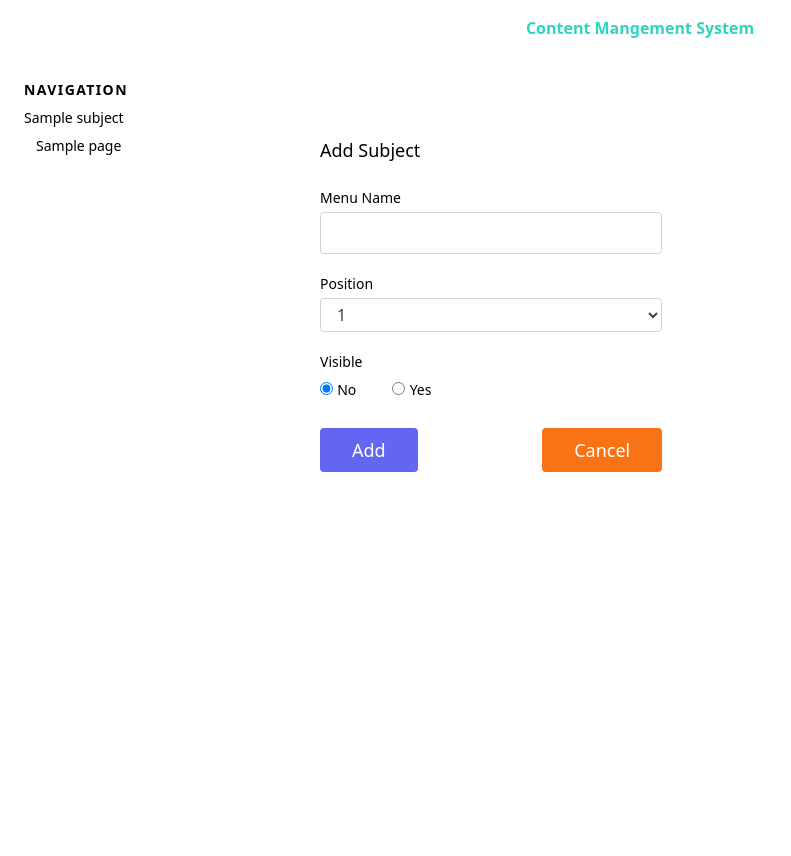
After one commit to racingfoxs/PHP-Operation, a PHP site: page /new-subject.php in a window 1280 px wide. The commit adds this page. Shown: the whole page, without its empty margins (0-791 px from the left). Run offline with PHP 8.4, Linux system fonts and the light colour scheme; tables that the repository leaves empty or names only in its code hold one stand-in row (values such as "Sample post"); some libraries are stand-ins or nearby versions.

Commit message:
Create method implemented

```diff
--- a/cms/includes/functions.php
+++ b/cms/includes/functions.php
@@ -28,5 +28,81 @@ function get_all_pages($s_id){
     confirm_query($query);
     return $pages;
 }
+function get_subject_by_id($subject_id) {
+    global $connection;
+    $query = "SELECT * ";
+    $query .= "FROM subjects ";
+    $query .= "WHERE id=" . $subject_id ." ";
+    $query .= "LIMIT 1";
+    $result_set = $connection->query($query);
+    confirm_query($result_set);
+    if ($subject = mysqli_fetch_array($result_set)) {
+        return $subject;
+    } else {
+        return NULL;
+    }
+}
+function get_page_by_id($page_id) {
+    global $connection;
+    $query = "SELECT * ";
+    $query .= "FROM pages ";
+    $query .= "WHERE id=" . $page_id ." ";
+    $query .= "LIMIT 1";
+    $result_set = $connection->query($query);
+    confirm_query($result_set);
+    if ($page = mysqli_fetch_array($result_set)) {
+        return $page;
+    } else {
+        return NULL;
+    }
+}
+
+function find_selected_page(){
+    global $subject_one;
+    global $page_one;
+    if (isset($_GET['subj'])) {
+        $subject_one = get_subject_by_id($_GET['subj']);
+        $page_one = NULL;
+    } elseif (isset($_GET['page'])) {
+        $subject_one = NULL;
+        $page_one = get_page_by_id($_GET['page']);
+    } else {
+        $subject_one = NULL;
+        $page_one = NULL;
+    }
+}
+
+function navigation($subject_one, $page_one ){
+                        $subjects = get_all_subject();
+                        $output = "";
+                        while ($subject = mysqli_fetch_array($subjects)) {
+                            $output .= "<a";
+                            $output .= " href=\"content.php?subj=" . urlencode($subject['id']) . "\"";
+
+                            if(isset($subject_one['id'])){
+                                if($subject['id'] == $subject_one['id']){
+                                    $output .= " class=\" bg-teal-800 text-white p-1 rounded-sm\"";
+                                }
+                            }
+
+                            $output .= ">{$subject["menu_name"]}</a>";
+
+
+                            $pages = get_all_pages($subject["id"]);
+                            while ($page = mysqli_fetch_array($pages)) {
+                                $output .= "<a";
+                                $output .= " class=\" ml-2 hover:bg-teal-800 rounded-sm p-1";
+                                if(isset($page_one['id'])){
+                                if($page['id'] == $page_one['id']){
+                                    $output .= " bg-teal-800 text-white focus:ml-2";
+                                }    }
+                                $output .= " \"";
+                                $output .= " href=\"content.php?page=" . urlencode($page["id"]) . "\" classname=\"pb-12 bg-teal-400\"> {$page["menu_name"]}</a>";
+                            }
+                            $output .= "<br />";
+                        }
+                        return $output ;
+
+}
 
 ?>
--- /dev/null
+++ b/cms/new-subject.php
@@ -0,0 +1,68 @@
+<?php require_once('./includes/functions.php'); ?>
+<?php require_once('./includes/dbconnect.php'); ?>
+<?php include('./includes/header.php'); ?>
+<?php find_selected_page(); ?>
+<div class="w-full p-4 dark:bg-gray-900 dark:text-gray-100">
+    <div class="flex justify-center item-center">
+        <h1 class="font-bold text-teal-400">Content Mangement System</h1>
+    </div>
+</div>
+<div class="flex justify-start item-center">
+
+    <div>
+        <aside class="w-full h-screen p-6 sm:w-60 dark:bg-gray-900 dark:text-gray-100">
+            <nav class="space-y-8 text-sm">
+                <div class="space-y-2">
+                    <h2 class="text-sm font-semibold tracking-widest uppercase dark:text-gray-400">Navigation</h2>
+                    <div class="flex flex-col space-y-1">
+                        <?php echo navigation($subject_one, $page_one); ?>
+                    </div>
+
+                </div>
+            </nav>
+        </aside>
+    </div>
+    <div>
+        <div class="p-6">
+            <section class="p-6 dark:bg-gray-800 dark:text-gray-50">
+                <form action="create-subject.php" method="post" class="rounded-lg p-8 flex flex-col md:ml-auto w-full mt-10 md:mt-0">
+                    <h2 class="text-lg font-medium title-font mb-5">Add Subject</h2>
+                    <div class="relative mb-4">
+                        <label for="menu_name" class="leading-7 text-sm ">Menu Name</label>
+                        <input type="text" id="menu_name" name="menu_name" class="w-full bg-white rounded border border-gray-300 focus:border-indigo-500 focus:ring-2 focus:ring-indigo-200 text-base outline-none text-gray-700 py-1 px-3 leading-8 transition-colors duration-200 ease-in-out">
+                    </div>
+                    <div class="relative mb-4">
+                        <label for="position" class="leading-7 text-sm ">Position</label>
+
+                        <select name="position" class="w-full bg-white rounded border border-gray-300 focus:border-indigo-500 focus:ring-2 focus:ring-indigo-200 text-base outline-none text-gray-700 py-1 px-3 leading-8 transition-colors duration-200 ease-in-out">
+                        <?php
+                            $subject_set = get_all_subject();
+                            $subject_count = mysqli_num_rows($subject_set);
+
+                            for ($count=1; $count <= $subject_count+1; $count++) {
+                                echo "<Option value=\"1\">{$count}</Option>";
+                            }
+
+                        ?>
+                        </select>
+                    </div>
+                    <div class="relative mb-4">
+                        <p class="leading-7 text-sm">Visible</p>
+
+                        <input type="radio" id="forno" name="visible" checked value="0" class=" bg-white rounded border border-gray-300 focus:border-indigo-500 focus:ring-2 focus:ring-indigo-200 text-base outline-none text-gray-700 py-1 px-3 leading-8 transition-colors duration-200 ease-in-out">
+                        <label for="forno" class="leading-7 text-sm mr-8">No</label>
+                        <input type="radio" id="foryes" name="visible" value="1" class=" bg-white rounded border border-gray-300 focus:border-indigo-500 focus:ring-2 focus:ring-indigo-200 text-base outline-none text-gray-700 py-1 px-3 leading-8 transition-colors duration-200 ease-in-out">
+                        <label for="foryes" class="leading-7 text-sm ">Yes</label>
+                    </div>
+                    <div class="flex justify-between item-center gap-4 py-2">
+                        <button type="submit" class="text-white bg-indigo-500 border-0 py-2 px-8 focus:outline-none hover:bg-indigo-600 rounded text-lg">Add</button>
+                        <button type="button" class="text-white bg-orange-500 border-0 py-2 px-8 focus:outline-none hover:bg-indigo-600 rounded text-lg"><a href="content.php">Cancel</a></button>
+
+                    </div>
+                </form>
+            </section>
+        </div>
+    </div>
+</div>
+
+<?php require('./includes/footer.php'); ?>
```
Also changed, not shown: cms/content.php (+36 -42 lines), cms/create-subject.php (added, +61 -0 lines).
